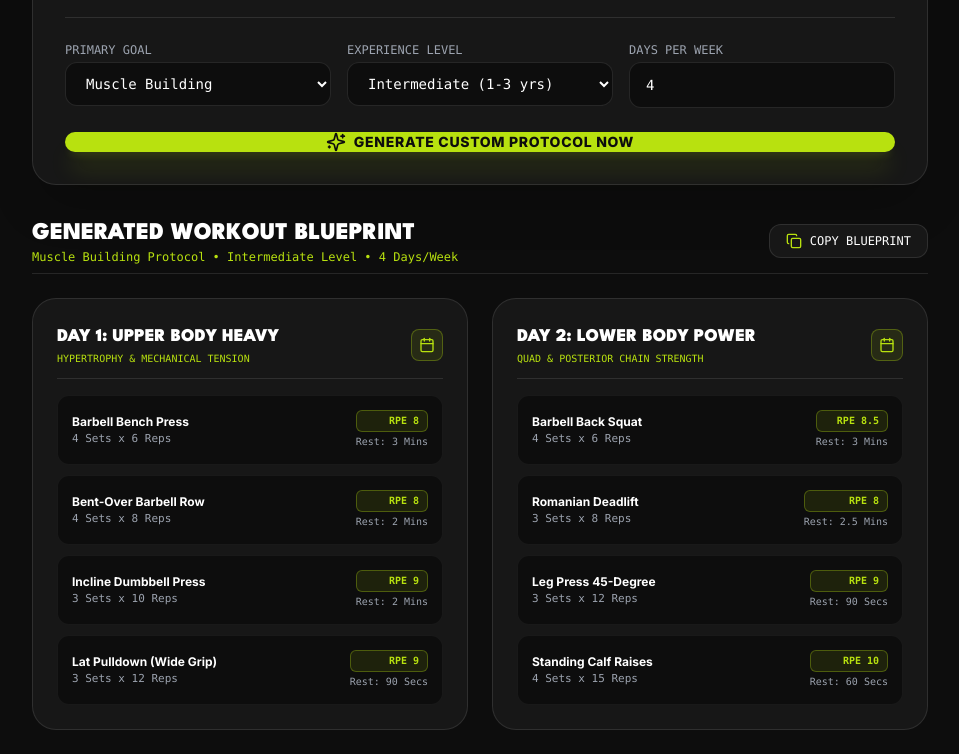
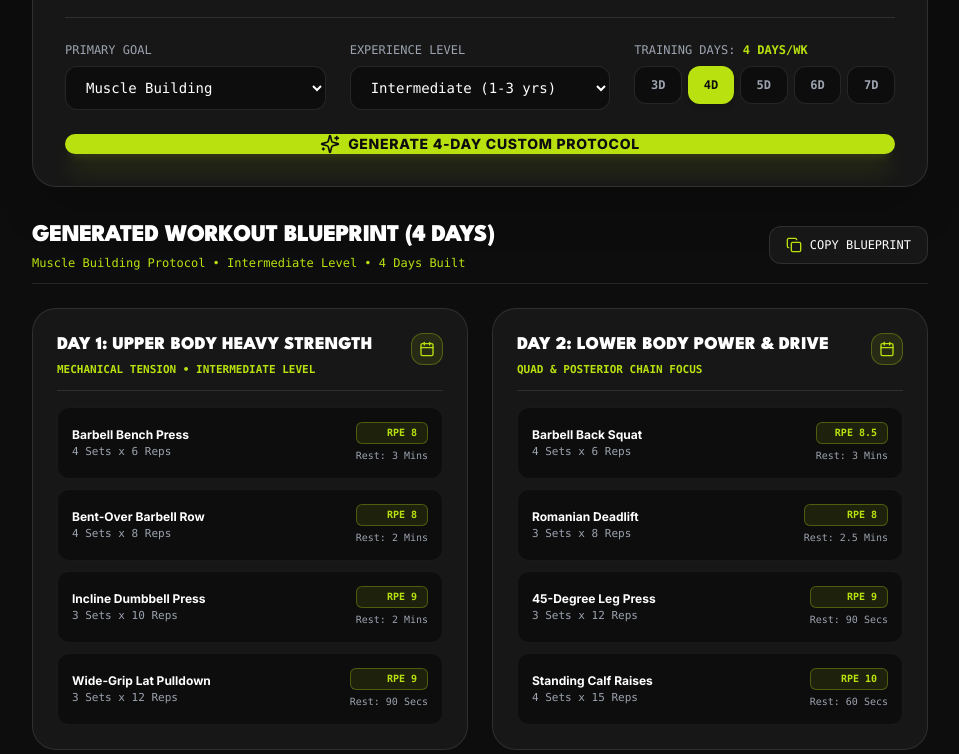
Before and after one commit to ardiansyah-23/MADRock, a Next.js app: page /ai-coach in a window 1280 px wide. Shown: the part 540-1294 px from the top of the page, without its empty margins (160-1119 px from the left). Built offline with nearby package versions, Linux system fonts and the light colour scheme.

Commit message:
fix: enable dynamic 1-7 days AI workout generation logic and resolve text overlapping in card headers

```diff
--- a/src/app/ai-coach/page.tsx
+++ b/src/app/ai-coach/page.tsx
@@ -17,10 +17,11 @@ import {
   Layers,
   Activity,
   ArrowRight,
+  RefreshCw,
 } from "lucide-react";
 
 export default function AICoachPage() {
-  const [activeMode, setActiveMode] = useState<"chat" | "workout" | "meal">("workout");
+  const [activeMode, setActiveMode] = useState<"workout" | "meal" | "chat">("workout");
 
   // Chat state
   const [messages, setMessages] = useState([
@@ -39,79 +40,125 @@ export default function AICoachPage() {
   const [loading, setLoading] = useState(false);
   const [copied, setCopied] = useState(false);
 
-  // Structured Workout Protocol Output
-  const [workoutProtocol, setWorkoutProtocol] = useState<any[] | null>([
+  // Dynamic Generator Helper Functions
+  const generateDynamicWorkout = (days: number, userGoal: string, exp: string) => {
+    const pool = [
       {
-      day: "Day 1: Upper Body Heavy",
-      focus: "Hypertrophy & Mechanical Tension",
+        dayName: "Upper Body Heavy Strength",
+        focus: `Mechanical Tension • ${exp} Level`,
         exercises: [
           { name: "Barbell Bench Press", sets: "4 Sets x 6 Reps", rpe: "RPE 8", rest: "3 Mins" },
           { name: "Bent-Over Barbell Row", sets: "4 Sets x 8 Reps", rpe: "RPE 8", rest: "2 Mins" },
           { name: "Incline Dumbbell Press", sets: "3 Sets x 10 Reps", rpe: "RPE 9", rest: "2 Mins" },
-        { name: "Lat Pulldown (Wide Grip)", sets: "3 Sets x 12 Reps", rpe: "RPE 9", rest: "90 Secs" },
+          { name: "Wide-Grip Lat Pulldown", sets: "3 Sets x 12 Reps", rpe: "RPE 9", rest: "90 Secs" },
         ],
       },
       {
-      day: "Day 2: Lower Body Power",
-      focus: "Quad & Posterior Chain Strength",
+        dayName: "Lower Body Power & Drive",
+        focus: "Quad & Posterior Chain Focus",
         exercises: [
           { name: "Barbell Back Squat", sets: "4 Sets x 6 Reps", rpe: "RPE 8.5", rest: "3 Mins" },
           { name: "Romanian Deadlift", sets: "3 Sets x 8 Reps", rpe: "RPE 8", rest: "2.5 Mins" },
-        { name: "Leg Press 45-Degree", sets: "3 Sets x 12 Reps", rpe: "RPE 9", rest: "90 Secs" },
+          { name: "45-Degree Leg Press", sets: "3 Sets x 12 Reps", rpe: "RPE 9", rest: "90 Secs" },
           { name: "Standing Calf Raises", sets: "4 Sets x 15 Reps", rpe: "RPE 10", rest: "60 Secs" },
         ],
       },
       {
-      day: "Day 3: Active Recovery & Mobility",
-      focus: "CNS Reset & Joint Hydration",
+        dayName: "Active Recovery & CNS Reset",
+        focus: "Joint Hydration & Mobility",
         exercises: [
-        { name: "Zone 2 Cardio / Light Jog", sets: "30-45 Mins", rpe: "RPE 5", rest: "N/A" },
-        { name: "Hip & Ankle Mobility Routine", sets: "15 Mins", rpe: "RPE 3", rest: "N/A" },
+          { name: "Incline Treadmill Walk", sets: "35 Mins", rpe: "RPE 5", rest: "N/A" },
+          { name: "Full Body Dynamic Mobility Routine", sets: "20 Mins", rpe: "RPE 3", rest: "N/A" },
         ],
       },
       {
-      day: "Day 4: Push & Arms Hypertrophy",
-      focus: "Deltoid, Chest & Tricep Isolation",
+        dayName: "Push & Deltoid Hypertrophy",
+        focus: "Chest, Shoulders & Triceps",
         exercises: [
-        { name: "Standing Military Overhead Press", sets: "4 Sets x 8 Reps", rpe: "RPE 8", rest: "2.5 Mins" },
+          { name: "Standing Military Press", sets: "4 Sets x 8 Reps", rpe: "RPE 8", rest: "2.5 Mins" },
           { name: "Weighted Bodyweight Dips", sets: "3 Sets x 10 Reps", rpe: "RPE 9", rest: "2 Mins" },
           { name: "Cable Lateral Raises", sets: "4 Sets x 15 Reps", rpe: "RPE 9.5", rest: "60 Secs" },
           { name: "Tricep Rope Pushdown", sets: "3 Sets x 12 Reps", rpe: "RPE 9", rest: "60 Secs" },
         ],
       },
-  ]);
+      {
+        dayName: "Pull & Arm Volume",
+        focus: "Lats, Rhomboids & Biceps",
+        exercises: [
+          { name: "Weighted Pull-Ups", sets: "4 Sets x 6 Reps", rpe: "RPE 8.5", rest: "2.5 Mins" },
+          { name: "Seated Cable Row (Neutral Grip)", sets: "3 Sets x 10 Reps", rpe: "RPE 8.5", rest: "2 Mins" },
+          { name: "Incline Dumbbell Bicep Curl", sets: "4 Sets x 12 Reps", rpe: "RPE 9", rest: "60 Secs" },
+          { name: "Face Pulls (Rear Delts)", sets: "4 Sets x 15 Reps", rpe: "RPE 9.5", rest: "60 Secs" },
+        ],
+      },
+      {
+        dayName: "Posterior Chain & Core Conditioning",
+        focus: "Hamstrings, Glutes & Abs",
+        exercises: [
+          { name: "Conventional Deadlift", sets: "3 Sets x 5 Reps", rpe: "RPE 8.5", rest: "3.5 Mins" },
+          { name: "Bulgarian Split Squats", sets: "3 Sets x 10 Reps/leg", rpe: "RPE 9", rest: "2 Mins" },
+          { name: "Hanging Leg Raises", sets: "4 Sets x 15 Reps", rpe: "RPE 9.5", rest: "60 Secs" },
+        ],
+      },
+      {
+        dayName: "Full Body Metabolic Conditioning",
+        focus: `High Density • ${userGoal}`,
+        exercises: [
+          { name: "Dumbbell Thrusters", sets: "4 Sets x 12 Reps", rpe: "RPE 9", rest: "90 Secs" },
+          { name: "Kettlebell Swings", sets: "4 Sets x 20 Reps", rpe: "RPE 9", rest: "60 Secs" },
+          { name: "Rowing Ergometer Sprints", sets: "5 Rounds x 250m", rpe: "RPE 9.5", rest: "90 Secs" },
+        ],
+      },
+    ];
 
-  // Structured Meal Plan Output
-  const [mealProtocol, setMealProtocol] = useState<any[] | null>([
+    return pool.slice(0, days).map((item, idx) => ({
+      dayTitle: `Day ${idx + 1}: ${item.dayName}`,
+      focus: item.focus,
+      exercises: item.exercises,
+    }));
+  };
+
+  const generateDynamicMeal = (userGoal: string) => {
+    return [
       {
         meal: "Meal 1: Anabolic Breakfast",
         time: "08:00 AM",
-      calories: "550 kcal",
-      macros: "45g P • 55g C • 12g F",
-      items: ["4 Whole Eggs + 2 Egg Whites", "80g Rolled Oats with Blueberries", "Black Coffee or Green Tea"],
+        calories: userGoal === "Fat Loss" ? "420 kcal" : "620 kcal",
+        macros: userGoal === "Fat Loss" ? "42g P • 35g C • 10g F" : "48g P • 75g C • 14g F",
+        items: ["4 Whole Eggs + 2 Egg Whites", "Organic Rolled Oats with Berries", "Black Coffee or Green Tea"],
       },
       {
-      meal: "Meal 2: Pre-Workout Fuel",
+        meal: "Meal 2: Pre-Workout Fuel Bowl",
         time: "12:30 PM",
-      calories: "680 kcal",
-      macros: "50g P • 75g C • 14g F",
-      items: ["200g Grilled Chicken Breast", "200g Jasmine Rice", "Steamed Broccoli & Olive Oil"],
+        calories: userGoal === "Fat Loss" ? "510 kcal" : "740 kcal",
+        macros: userGoal === "Fat Loss" ? "50g P • 50g C • 9g F" : "55g P • 85g C • 16g F",
+        items: ["200g Grilled Chicken Breast", "Jasmine Rice & Black Beans", "Steamed Broccoli & Olive Oil"],
       },
       {
         meal: "Meal 3: Post-Workout Recovery",
-      time: "05:00 PM",
-      calories: "620 kcal",
-      macros: "48g P • 65g C • 16g F",
-      items: ["200g Wild Alaskan Salmon", "250g Baked Sweet Potato Mash", "1 Scoop Whey Isolate Shake"],
+        time: "05:30 PM",
+        calories: userGoal === "Fat Loss" ? "480 kcal" : "680 kcal",
+        macros: userGoal === "Fat Loss" ? "45g P • 45g C • 12g F" : "52g P • 70g C • 18g F",
+        items: ["200g Wild Salmon Fillet", "Baked Sweet Potato Mash", "MADRock Whey Isolate Shake"],
       },
       {
-      meal: "Meal 4: Night Time Casein",
+        meal: "Meal 4: Night Time Casein Reset",
         time: "09:30 PM",
-      calories: "380 kcal",
-      macros: "35g P • 15g C • 18g F",
-      items: ["200g Low-Fat Greek Yogurt", "30g Raw Almonds & Honey", "5g Creatine Monohydrate"],
+        calories: "320 kcal",
+        macros: "35g P • 15g C • 10g F",
+        items: ["200g Low-Fat Greek Yogurt", "Raw Almonds", "5g Creatine Monohydrate"],
       },
-  ]);
+    ];
+  };
+
+  // Protocols state
+  const [workoutProtocol, setWorkoutProtocol] = useState<any[] | null>(() =>
+    generateDynamicWorkout(4, "Muscle Building", "Intermediate")
+  );
+
+  const [mealProtocol, setMealProtocol] = useState<any[] | null>(() =>
+    generateDynamicMeal("Muscle Building")
+  );
 
   const handleSendMessage = (customMsg?: string) => {
     const textToSend = customMsg || inputMessage;
@@ -135,7 +182,7 @@ export default function AICoachPage() {
 
       setIsTyping(false);
       setMessages((prev) => [...prev, { sender: "ai", text: reply }]);
-    }, 1200);
+    }, 1000);
   };
 
   const handleGeneratePlan = () => {
@@ -143,70 +190,11 @@ export default function AICoachPage() {
     setTimeout(() => {
       setLoading(false);
       if (activeMode === "workout") {
-        setWorkoutProtocol([
-          {
-            day: `Day 1: ${goal} Upper Split`,
-            focus: `Targeting ${experience} Hypertrophy`,
-            exercises: [
-              { name: "Incline Barbell Bench Press", sets: "4 Sets x 8 Reps", rpe: "RPE 8", rest: "2.5 Mins" },
-              { name: "Chest-Supported T-Bar Row", sets: "4 Sets x 8 Reps", rpe: "RPE 8", rest: "2 Mins" },
-              { name: "Dumbbell Shoulder Press", sets: "3 Sets x 10 Reps", rpe: "RPE 9", rest: "2 Mins" },
-              { name: "Cable Chest Flyes", sets: "3 Sets x 12 Reps", rpe: "RPE 9.5", rest: "60 Secs" },
-            ],
-          },
-          {
-            day: `Day 2: ${goal} Lower Power`,
-            focus: "Quad & Glute Drive",
-            exercises: [
-              { name: "Barbell Back Squats", sets: "4 Sets x 6 Reps", rpe: "RPE 8.5", rest: "3 Mins" },
-              { name: "Barbell Romanian Deadlift", sets: "3 Sets x 8 Reps", rpe: "RPE 8", rest: "2 Mins" },
-              { name: "Walking Dumbbell Lunges", sets: "3 Sets x 12 Steps", rpe: "RPE 9", rest: "90 Secs" },
-            ],
-          },
-          {
-            day: "Day 3: Rest & CNS Recovery",
-            focus: "Active Stretch & Hydration",
-            exercises: [
-              { name: "Incline Treadmill Walk", sets: "30 Mins", rpe: "RPE 5", rest: "N/A" },
-              { name: "Full Body Dynamic Mobility", sets: "20 Mins", rpe: "RPE 3", rest: "N/A" },
-            ],
-          },
-          {
-            day: `Day 4: ${goal} Arms & Shoulders`,
-            focus: "Metabolic Pump & Volume",
-            exercises: [
-              { name: "Barbell Bicep Curls", sets: "4 Sets x 10 Reps", rpe: "RPE 9", rest: "60 Secs" },
-              { name: "Overhead Tricep Extension", sets: "4 Sets x 12 Reps", rpe: "RPE 9", rest: "60 Secs" },
-              { name: "DB Lateral Raise", sets: "4 Sets x 15 Reps", rpe: "RPE 10", rest: "45 Secs" },
-            ],
-          },
-        ]);
+        setWorkoutProtocol(generateDynamicWorkout(trainingDays, goal, experience));
       } else {
-        setMealProtocol([
-          {
-            meal: "Meal 1: High-Protein Oats",
-            time: "08:00 AM",
-            calories: "520 kcal",
-            macros: "42g P • 60g C • 10g F",
-            items: ["60g Oats + 1 Scoop Isolate Whey", "100g Wild Berries", "10g Almond Butter"],
-          },
-          {
-            meal: "Meal 2: Chicken & Rice Bowl",
-            time: "01:00 PM",
-            calories: "650 kcal",
-            macros: "52g P • 70g C • 12g F",
-            items: ["200g Chicken Breast", "200g Jasmine Rice", "Green Beans & Olive Oil"],
-          },
-          {
-            meal: "Meal 3: Salmon & Sweet Potato",
-            time: "06:30 PM",
-            calories: "600 kcal",
-            macros: "45g P • 50g C • 18g F",
-            items: ["180g Wild Salmon Fillet", "200g Sweet Potato", "Steamed Asparagus"],
-          },
-        ]);
+        setMealProtocol(generateDynamicMeal(goal));
       }
-    }, 1200);
+    }, 1000);
   };
 
   const handleCopyProtocol = () => {
@@ -364,9 +352,9 @@ export default function AICoachPage() {
                 </span>
               </div>
 
-              <div className="grid grid-cols-1 sm:grid-cols-3 gap-4">
+              <div className="grid grid-cols-1 sm:grid-cols-3 gap-6">
                 <div>
-                  <label className="text-xs font-mono text-mad-gray uppercase block mb-1">Primary Goal</label>
+                  <label className="text-xs font-mono text-mad-gray uppercase block mb-2">Primary Goal</label>
                   <select
                     value={goal}
                     onChange={(e) => setGoal(e.target.value)}
@@ -380,7 +368,7 @@ export default function AICoachPage() {
                 </div>
 
                 <div>
-                  <label className="text-xs font-mono text-mad-gray uppercase block mb-1">Experience Level</label>
+                  <label className="text-xs font-mono text-mad-gray uppercase block mb-2">Experience Level</label>
                   <select
                     value={experience}
                     onChange={(e) => setExperience(e.target.value)}
@@ -392,16 +380,27 @@ export default function AICoachPage() {
                   </select>
                 </div>
 
+                {/* Training Days Selector Buttons */}
                 <div>
-                  <label className="text-xs font-mono text-mad-gray uppercase block mb-1">Days Per Week</label>
-                  <input
-                    type="number"
-                    min={3}
-                    max={6}
-                    value={trainingDays}
-                    onChange={(e) => setTrainingDays(Number(e.target.value))}
-                    className="w-full bg-mad-bg border border-white/10 rounded-xl px-4 py-3 text-sm text-white focus:outline-none focus:border-mad-lime font-mono"
-                  />
+                  <label className="text-xs font-mono text-mad-gray uppercase block mb-2">
+                    Training Days: <strong className="text-mad-lime font-mono">{trainingDays} Days/Wk</strong>
+                  </label>
+                  <div className="flex gap-1.5">
+                    {[3, 4, 5, 6, 7].map((num) => (
+                      <button
+                        key={num}
+                        type="button"
+                        onClick={() => setTrainingDays(num)}
+                        className={`flex-1 py-2.5 rounded-xl text-xs font-bold font-mono transition-all ${
+                          trainingDays === num
+                            ? "bg-mad-lime text-mad-bg font-extrabold shadow-md"
+                            : "bg-mad-bg text-mad-gray border border-white/10 hover:text-white"
+                        }`}
+                      >
+                        {num}D
+                      </button>
+                    ))}
+                  </div>
                 </div>
               </div>
 
@@ -412,13 +411,13 @@ export default function AICoachPage() {
               >
                 {loading ? (
                   <>
-                    <Sparkles className="w-5 h-5 animate-spin" />
-                    <span>GENERATING PROTOCOL WITH AI...</span>
+                    <RefreshCw className="w-5 h-5 animate-spin" />
+                    <span>GENERATING {trainingDays}-DAY PROTOCOL...</span>
                   </>
                 ) : (
                   <>
                     <Sparkles className="w-5 h-5" />
-                    <span>GENERATE CUSTOM PROTOCOL NOW</span>
+                    <span>GENERATE {trainingDays}-DAY CUSTOM PROTOCOL</span>
                   </>
                 )}
               </button>
@@ -427,19 +426,19 @@ export default function AICoachPage() {
             {/* Structured Visual Workout Protocol Cards */}
             {activeMode === "workout" && workoutProtocol && (
               <div className="space-y-6">
-                <div className="flex items-center justify-between pb-2 border-b border-white/10">
+                <div className="flex flex-col sm:flex-row items-start sm:items-center justify-between gap-4 pb-3 border-b border-white/10">
                   <div>
-                    <h3 className="text-2xl font-black font-spartan text-white uppercase">
-                      GENERATED WORKOUT BLUEPRINT
+                    <h3 className="text-2xl font-black font-spartan text-white uppercase tracking-tight">
+                      GENERATED WORKOUT BLUEPRINT ({workoutProtocol.length} DAYS)
                     </h3>
-                    <p className="text-xs text-mad-lime font-mono">
-                      {goal} Protocol • {experience} Level • {trainingDays} Days/Week
+                    <p className="text-xs text-mad-lime font-mono mt-1">
+                      {goal} Protocol • {experience} Level • {workoutProtocol.length} Days Built
                     </p>
                   </div>
 
                   <button
                     onClick={handleCopyProtocol}
-                    className="flex items-center gap-2 px-4 py-2 rounded-xl bg-mad-surface border border-white/10 text-xs font-mono text-white hover:text-mad-lime hover:border-mad-lime/40 transition-all"
+                    className="flex items-center gap-2 px-4 py-2.5 rounded-xl bg-mad-surface border border-white/10 text-xs font-mono text-white hover:text-mad-lime hover:border-mad-lime/40 transition-all"
                   >
                     {copied ? <Check className="w-4 h-4 text-mad-lime" /> : <Copy className="w-4 h-4 text-mad-lime" />}
                     <span>{copied ? "COPIED TO CLIPBOARD" : "COPY BLUEPRINT"}</span>
@@ -450,18 +449,18 @@ export default function AICoachPage() {
                   {workoutProtocol.map((dayBlock, dIdx) => (
                     <div
                       key={dIdx}
-                      className="rounded-3xl bg-mad-surface border border-white/10 p-6 space-y-4 hover:border-mad-lime/30 transition-all"
+                      className="rounded-3xl bg-mad-surface border border-white/10 p-6 space-y-4 hover:border-mad-lime/40 transition-all flex flex-col justify-between"
                     >
-                      <div className="flex items-center justify-between pb-3 border-b border-white/10">
-                        <div>
-                          <h4 className="font-black font-spartan text-lg text-white uppercase">
-                            {dayBlock.day}
+                      <div className="pb-3 border-b border-white/10 flex items-start justify-between gap-4">
+                        <div className="space-y-1">
+                          <h4 className="font-black font-spartan text-lg text-white uppercase leading-snug">
+                            {dayBlock.dayTitle}
                           </h4>
-                          <span className="text-[10px] text-mad-lime font-mono uppercase block">
+                          <span className="text-[11px] text-mad-lime font-mono uppercase block font-semibold">
                             {dayBlock.focus}
                           </span>
                         </div>
-                        <div className="w-8 h-8 rounded-lg bg-mad-lime/10 border border-mad-lime/30 flex items-center justify-center text-mad-lime">
+                        <div className="w-8 h-8 rounded-xl bg-mad-lime/10 border border-mad-lime/30 flex items-center justify-center text-mad-lime shrink-0">
                           <Calendar className="w-4 h-4" />
                         </div>
                       </div>
@@ -472,15 +471,15 @@ export default function AICoachPage() {
                             key={eIdx}
                             className="p-3.5 rounded-xl bg-mad-bg border border-white/5 flex items-center justify-between text-xs"
                           >
-                            <div>
+                            <div className="space-y-0.5">
                               <strong className="text-white font-bold block">{ex.name}</strong>
                               <span className="text-mad-gray font-mono text-[11px]">{ex.sets}</span>
                             </div>
-                            <div className="text-right">
-                              <span className="px-2 py-0.5 rounded-md bg-mad-lime/10 border border-mad-lime/30 text-mad-lime font-mono text-[10px] font-bold block">
+                            <div className="text-right shrink-0 ml-3">
+                              <span className="px-2.5 py-0.5 rounded-md bg-mad-lime/10 border border-mad-lime/30 text-mad-lime font-mono text-[10px] font-bold block">
                                 {ex.rpe}
                               </span>
-                              <span className="text-[10px] text-mad-gray font-mono block mt-0.5">
+                              <span className="text-[10px] text-mad-gray font-mono block mt-1">
                                 Rest: {ex.rest}
                               </span>
                             </div>
@@ -518,7 +517,7 @@ export default function AICoachPage() {
                           <h4 className="font-black font-spartan text-lg text-white uppercase">
                             {mBlock.meal}
                           </h4>
-                          <span className="text-[10px] text-mad-lime font-mono uppercase block">
+                          <span className="text-[10px] text-mad-lime font-mono uppercase block mt-1">
                             Target: {mBlock.calories} • {mBlock.macros}
                           </span>
                         </div>
```
Lines whose indentation alone changed are shown as unchanged.
